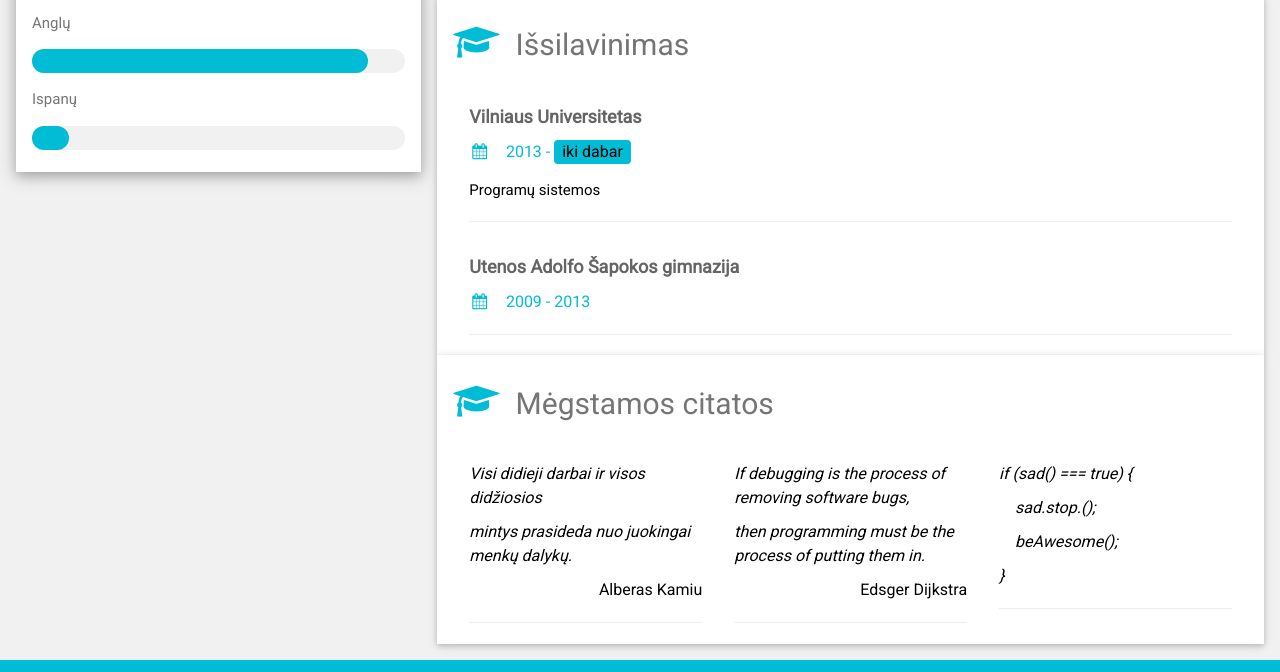
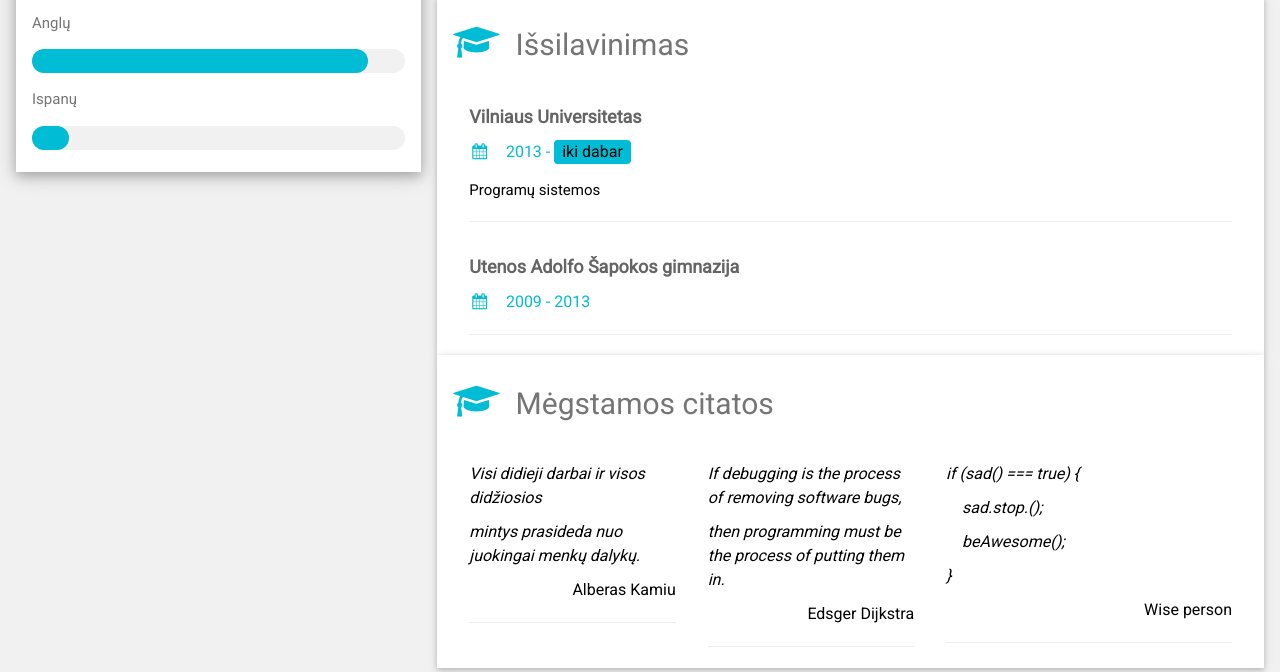
Before and after one commit to ArasB10/cv, a plain HTML site: page index.html in a window 1280 px wide. Shown: the part 1012-1684 px from the top of the page. Drawn offline with nearby package versions, Linux system fonts and the light colour scheme.

Commit message:
Update index.html

```diff
--- a/index.html
+++ b/index.html
@@ -154,11 +154,12 @@ html,body,h1,h2,h3,h4,h5,h6 {font-family: "Roboto", sans-serif}
           <hr>
         </div>
 
-		<div class="w3-container w3-cell" style="width:30%">
+		<div class="w3-container w3-cell" style="width:40%">
           <i><h6 class="w3-text-black">if (sad() === true) {</h6>
           <h6 class="w3-text-black" >&emsp;sad.stop.();</h6>
 		  <h6 class="w3-text-black" >&emsp;beAwesome();</h6>
 		  <h6 class="w3-text-black" >}</h6></i>
+			<h6 class="w3-text-black" align="right" >Wise person</h6>
           <hr>
         </div>
 
```
